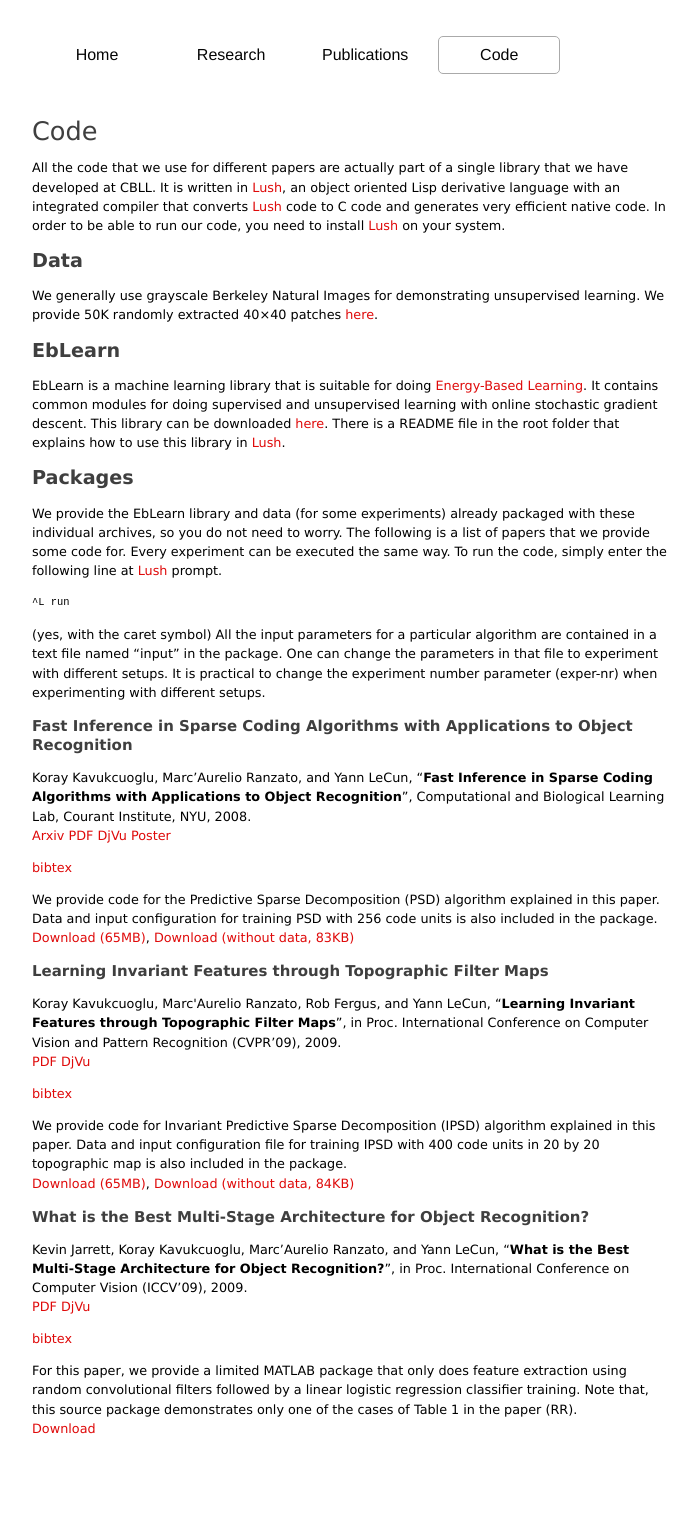
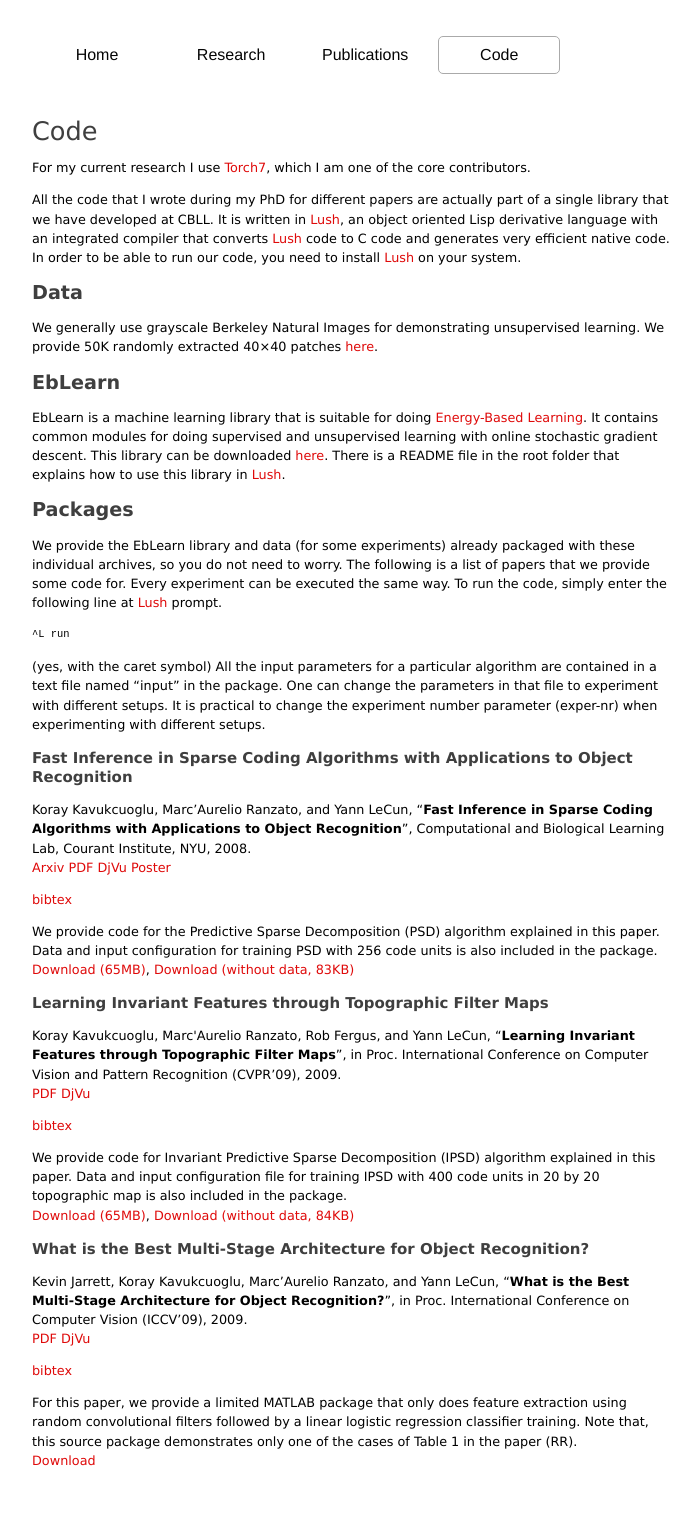
Before and after one commit to koraykv/koraykv.github.com, a Jekyll site: the page built from code.md, in a window 1280 px wide. Shown: the whole page, without its empty margins (288-986 px from the left). Built offline with Jekyll 4.4.1, drawn with Linux system fonts in a browser that asks for light colours; before the commit the page ends 1496 px from its top, so only the background shows below that.

Commit message:
Update code.md

```diff
--- a/code.md
+++ b/code.md
@@ -6,7 +6,9 @@ id: code
 
 # Code
 
-All the code that we use for different papers are actually part of a single library that we have developed at CBLL. It is written in [Lush](http://lush.sf.net), an object oriented Lisp derivative language with an integrated compiler that converts [Lush](http://lush.sf.net) code to C code and generates very efficient native code. In order to be able to run our code, you need to install [Lush](http://lush.sf.net) on your system.
+For my current research I use [Torch7](http://www.torch.ch), which I am one of the core contributors.
+
+All the code that I wrote during my PhD for different papers are actually part of a single library that we have developed at CBLL. It is written in [Lush](http://lush.sf.net), an object oriented Lisp derivative language with an integrated compiler that converts [Lush](http://lush.sf.net) code to C code and generates very efficient native code. In order to be able to run our code, you need to install [Lush](http://lush.sf.net) on your system.
 
 ## Data
 We generally use grayscale Berkeley Natural Images for demonstrating unsupervised learning. We provide 50K randomly extracted 40×40 patches [here](http://cs.nyu.edu/~koray/publis/code/tr-berkeley-N50K-M40x40.mat).
```
